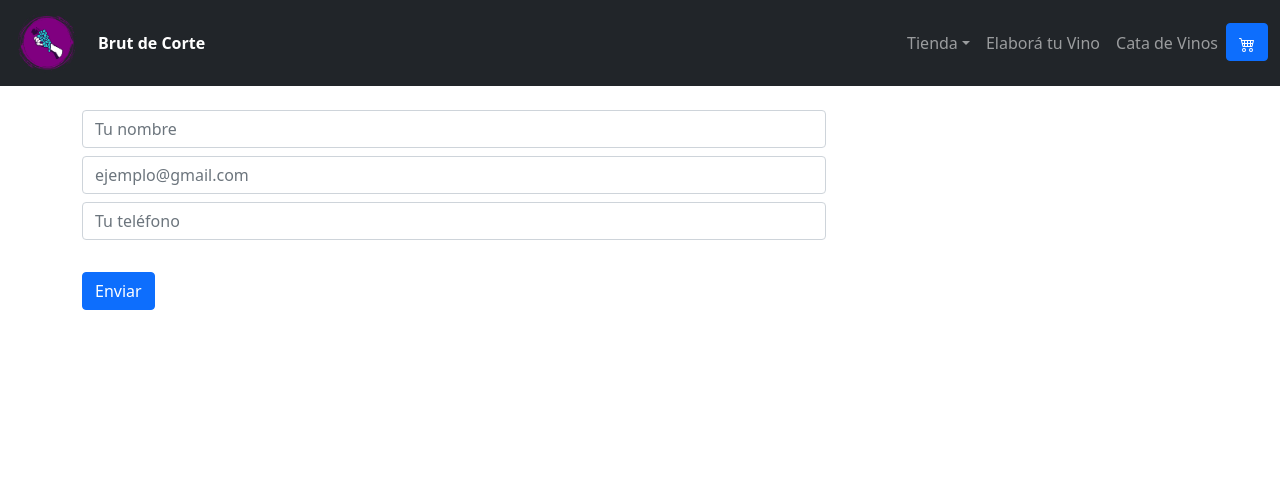
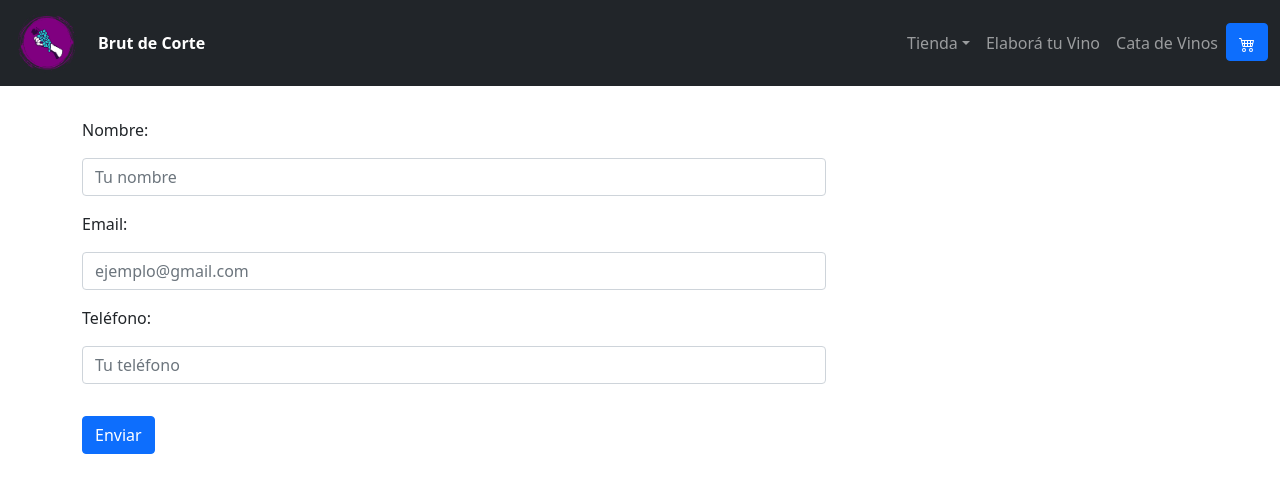
Before and after one commit to AdrianEstebanSanti/Brut-de-corte-Santi-Adrian, a React (Create React App) app: page /Checkout in a window 1280 px wide. Shown: the top 492 px of the page. Built offline with nearby package versions, Linux system fonts and the light colour scheme.

Commit message:
desafio12

```diff
--- a/src/components/Checkout/Checkout.js
+++ b/src/components/Checkout/Checkout.js
@@ -2,13 +2,15 @@ import { collection, Timestamp, addDoc } from 'firebase/firestore'
 import React, { useContext } from 'react'
 import { CartContex } from '../CartContex/CartContex'
 import { db } from "../../utils/firebase";
-import { useForm } from "react-hook-form";
+
 
 
 
 function Checkout() {
     const {productosCarrito, getTotalPrice} = useContext(CartContex)
-    const { register, handleSubmit, formState: { errors } } = useForm();
+
+
+
 
 
     const sendOrder = async(e)=>{
@@ -35,47 +37,55 @@ function Checkout() {
     }
 
 
+
+
+
   return (
     <div className='container mt-4 '>
 
-        <form onSubmit={sendOrder} className='col-md-8'>
-
+        <form onSubmit={sendOrder} className='col-md-8 needs-validation'>
+            <div>
+            <label for="validationCustom01" class="form-label mt-2">Nombre:</label>
             <input
                     className="form-control my-2"
                     type='text'
                     placeholder="Tu nombre"
                     name='name'
-                    {...register("nombre", { required: true, maxLength: 20, message: "Necesitas este campo" })}
+                    required
                 />
-               {errors.nombre && <span>necesitas ese campo</span>}
+               <div class="valid-feedback">¡Campo válido!</div>
+                <div class="invalid-feedback">Debe completar los datos.</div>
+            </div>
 
 
+            <div>
+            <label for="validationCustom02" class="form-label mt-2">Email:</label>
                 <input
                         className="form-control my-2"
                         type='email'
                         placeholder="ejemplo@gmail.com"
                         name='email'
-                    {...register("email", {
-                        required: {
-                          value: true,
-                          message: "Necesitas este campo"
-                        },
-                        pattern: {
-                          value: /^[A-Z0-9._%+-]+@[A-Z0-9.-]+\.[A-Z]{2,4}$/i,
-                          message: "El formato no es correcto"
-                        }
-                    })}
+                        required
                     />
-                 {errors.email && <span>{errors.email.message}</span>}
+                    <div class="valid-feedback">¡Campo válido!</div>
+                <div class="invalid-feedback">Debe completar los datos.</div>
+            </div>
+
+            <div>
+            <label for="validationCustom03" class="form-label mt-2">Teléfono:</label>
             <input
                     className="form-control my-2"
                     type='tel'
                     placeholder="Tu teléfono"
                     name='phone'
+                    required
+                />
+                <div class="valid-feedback">¡Campo válido!</div>
+                <div class="invalid-feedback">Debe completar los datos.</div>
+            </div>
 
-                />
 
-                <button type="submit" className="btn btn-primary mt-4">
+                <button type="submit"  className="btn btn-primary mt-4">
                     Enviar
                 </button>
             </form>
```
Lines whose indentation alone changed are shown as unchanged.
